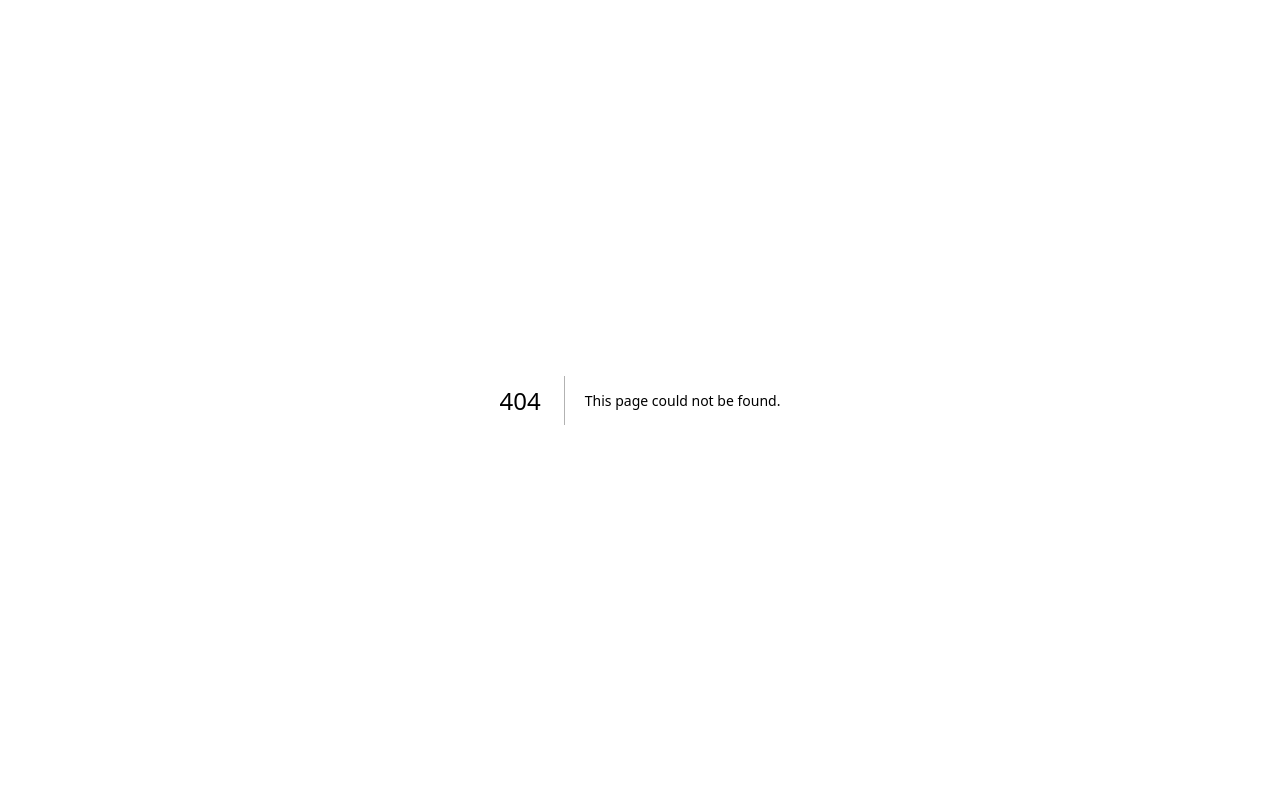
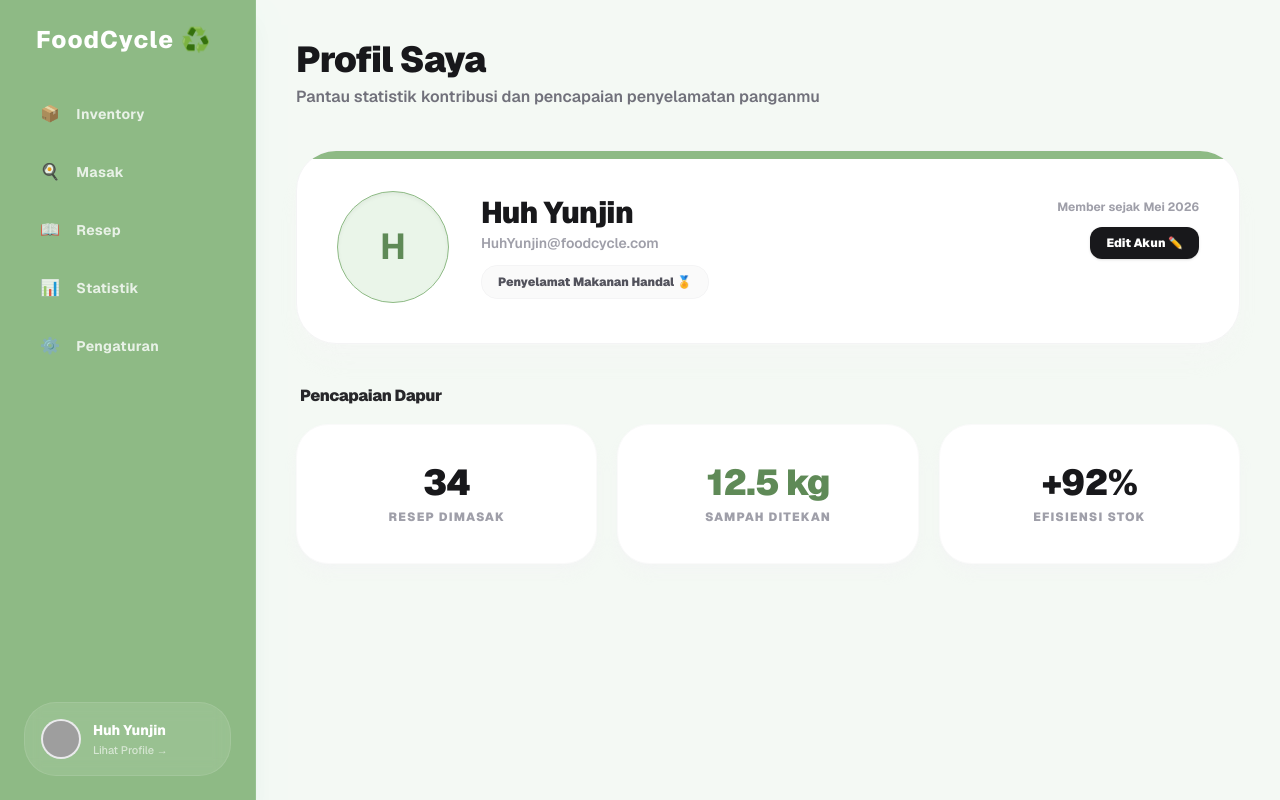
Before and after one commit to Avryzel/food-cycle, a Next.js app: page /profile in a window 1280 px wide. Before the commit this address had no page. Built offline with nearby package versions, Linux system fonts and the light colour scheme; grey boxes are pictures that could not be loaded.

Commit message:
feat: implementasi halaman profile sederhana

```diff
--- /dev/null
+++ b/src/app/(dashboard)/profile/page.tsx
@@ -0,0 +1,154 @@
+"use client";
+
+import { useState } from "react";
+
+export default function ProfilePage() {
+    const [userProfile, setUserProfile] = useState({
+        name: "Huh Yunjin",
+        email: "HuhYunjin@foodcycle.com",
+        joinDate: "Mei 2026",
+        rank: "Penyelamat Makanan Handal 🏅",
+        stats: {
+            recipesCooked: 34,
+            savedWeightKg: 12.5,
+            impactPercent: 92
+        }
+    });
+
+    const [isEditing, setIsEditing] = useState(false);
+    const [tempName, setTempName] = useState(userProfile.name);
+    const [tempEmail, setTempEmail] = useState(userProfile.email);
+
+    const handleSaveChanges = (e: React.FormEvent) => {
+        e.preventDefault();
+        setUserProfile((prev) => ({
+            ...prev,
+            name: tempName,
+            email: tempEmail
+        }));
+        setIsEditing(false);
+    };
+
+    const handleCancelChanges = () => {
+        setTempName(userProfile.name);
+        setTempEmail(userProfile.email);
+        setIsEditing(false);
+    };
+
+    return (
+        <div className="max-w-5xl mx-auto space-y-6 md:space-y-10 animate-fade-in pb-10 px-4 sm:px-0">
+
+            <div className="space-y-1">
+                <h1 className="text-4xl font-black text-zinc-900 tracking-tight">Profil Saya</h1>
+                <p className="text-zinc-500 text-sm md:text-base font-semibold leading-relaxed">
+                    Pantau statistik kontribusi dan pencapaian penyelamatan panganmu
+                </p>
+            </div>
+
+            <div className="bg-white border border-zinc-100 rounded-[2.5rem] p-8 md:p-10 shadow-xl shadow-zinc-100/40 relative overflow-hidden">
+                <div className="absolute top-0 left-0 right-0 h-2 bg-[#8EBA85]" />
+
+                {!isEditing ? (
+                    <div className="flex flex-col items-center md:flex-row md:justify-between md:gap-8 text-center md:text-left">
+                        <div className="flex flex-col items-center md:flex-row gap-6 md:gap-8">
+                            <div className="w-28 h-28 rounded-full bg-[#EAF5E9] border border-[#8EBA85] flex items-center justify-center text-4xl font-bold text-[#5F8A57] shadow-inner select-none shrink-0">
+                                {userProfile.name.charAt(0)}
+                            </div>
+
+                            <div className="space-y-3">
+                                <div className="space-y-0.5">
+                                    <h2 className="text-3xl font-black text-zinc-900 tracking-tight">{userProfile.name}</h2>
+                                    <p className="text-zinc-400 text-sm font-semibold">{userProfile.email}</p>
+                                </div>
+                                <div className="inline-flex items-center justify-center bg-zinc-50 border border-zinc-100 px-4 py-2 rounded-2xl text-xs font-black text-zinc-600 select-none">
+                                    {userProfile.rank}
+                                </div>
+                            </div>
+                        </div>
+
+                        <div className="flex flex-col items-center md:items-end gap-3 mt-4 md:mt-0 md:self-start md:pt-2">
+                            <span className="text-xs font-bold text-zinc-400">
+                                Member sejak {userProfile.joinDate}
+                            </span>
+                            <button
+                                type="button"
+                                onClick={() => setIsEditing(true)}
+                                className="px-4 py-2 bg-zinc-900 hover:bg-zinc-800 text-white text-xs font-black rounded-xl shadow-sm transition-all active:scale-[0.98]"
+                            >
+                                Edit Akun ✏️
+                            </button>
+                        </div>
+                    </div>
+                ) : (
+                    <form onSubmit={handleSaveChanges} className="space-y-5 animate-scale-up">
+                        <div className="border-b border-zinc-100 pb-3">
+                            <h3 className="text-lg font-black text-zinc-900 tracking-tight">Perbarui Informasi Akun</h3>
+                            <p className="text-zinc-400 text-xs font-semibold">Ubah identitas dasar profil kamu secara instan</p>
+                        </div>
+
+                        <div className="grid grid-cols-1 md:grid-cols-2 gap-4">
+                            <div className="space-y-1.5">
+                                <label className="text-xs font-bold text-zinc-500 ml-1">Nama Pengguna</label>
+                                <input
+                                    type="text"
+                                    required
+                                    value={tempName}
+                                    onChange={(e) => setTempName(e.target.value)}
+                                    className="w-full px-4 py-2.5 bg-zinc-50/50 border border-zinc-200 rounded-xl text-zinc-900 font-semibold text-sm focus:outline-none focus:border-[#8EBA85] focus:ring-2 focus:ring-[#8EBA85]/20 transition-all"
+                                />
+                            </div>
+                            <div className="space-y-1.5">
+                                <label className="text-xs font-bold text-zinc-500 ml-1">Alamat Email</label>
+                                <input
+                                    type="email"
+                                    required
+                                    value={tempEmail}
+                                    onChange={(e) => setTempEmail(e.target.value)}
+                                    className="w-full px-4 py-2.5 bg-zinc-50/50 border border-zinc-200 rounded-xl text-zinc-900 font-semibold text-sm focus:outline-none focus:border-[#8EBA85] focus:ring-2 focus:ring-[#8EBA85]/20 transition-all"
+                                />
+                            </div>
+                        </div>
+
+                        <div className="flex items-center justify-end gap-2 pt-2 border-t border-zinc-100">
+                            <button
+                                type="button"
+                                onClick={handleCancelChanges}
+                                className="px-4 py-2.5 text-xs font-bold text-zinc-500 hover:text-zinc-800 transition-colors"
+                            >
+                                Batal
+                            </button>
+                            <button
+                                type="submit"
+                                className="px-5 py-2.5 bg-[#8EBA85] hover:bg-[#7da874] text-white text-xs font-black rounded-xl shadow-sm shadow-[#8EBA85]/10 transition-all active:scale-[0.98]"
+                            >
+                                Simpan Perubahan
+                            </button>
+                        </div>
+                    </form>
+                )}
+            </div>
+
+            <div className="space-y-4">
+                <h3 className="text-base font-black text-zinc-800 tracking-tight ml-1">Pencapaian Dapur</h3>
+
+                <div className="grid grid-cols-1 md:grid-cols-3 gap-5">
+                    <div className="bg-white border border-zinc-50 rounded-[2rem] p-8 text-center shadow-lg shadow-zinc-100/60 flex flex-col justify-center min-h-[140px] space-y-1.5">
+                        <span className="text-4xl font-black text-zinc-900 tracking-tight">{userProfile.stats.recipesCooked}</span>
+                        <span className="text-zinc-400 text-xs font-black uppercase tracking-widest">Resep Dimasak</span>
+                    </div>
+
+                    <div className="bg-white border border-zinc-50 rounded-[2rem] p-8 text-center shadow-lg shadow-zinc-100/60 flex flex-col justify-center min-h-[140px] space-y-1.5">
+                        <span className="text-4xl font-black text-[#5F8A57] tracking-tight">{userProfile.stats.savedWeightKg} kg</span>
+                        <span className="text-zinc-400 text-xs font-black uppercase tracking-widest">Sampah Ditekan</span>
+                    </div>
+
+                    <div className="bg-white border border-zinc-50 rounded-[2rem] p-8 text-center shadow-lg shadow-zinc-100/60 flex flex-col justify-center min-h-[140px] space-y-1.5">
+                        <span className="text-4xl font-black text-zinc-900 tracking-tight">+{userProfile.stats.impactPercent}%</span>
+                        <span className="text-zinc-400 text-xs font-black uppercase tracking-widest">Efisiensi Stok</span>
+                    </div>
+                </div>
+            </div>
+
+        </div>
+    );
+}
```
